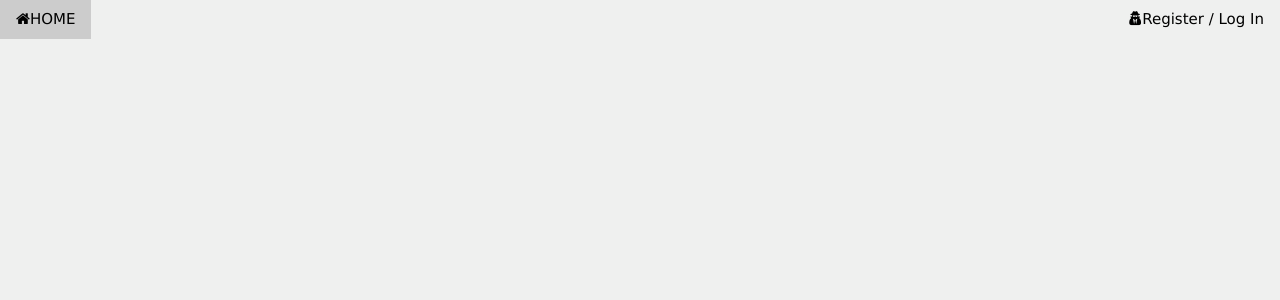
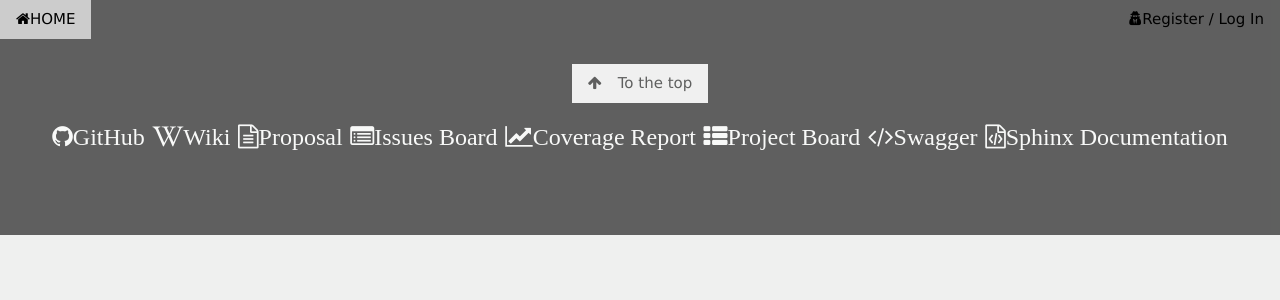
Before and after one commit to harshakurra123/quotes, a Django app: page /listpage/ in a window 1280 px wide. Shown: the top 300 px of the page. Run offline with Django 3.2, Linux system fonts and the light colour scheme; data that the repository does not hold is empty.

Commit message:
footer & links added

```diff
--- a/templates/about.html
+++ b/templates/about.html
@@ -59,6 +59,12 @@
         <li>
             <a href="https://github.com/harshakurra123/quotes/wiki"target="_blank">Wiki Page</a>
         </li>
+        <li>
+          <a href="https://harshakurra123.github.io/Codecoveragepages/"target="_blank">Coverage Report</a>
+        </li>
+        <li>
+          <a href="https://harshakurra123.github.io/Sphinxpages/"target="_blank">Sphinx Documentation</a>
+        </li>
     </ul>
 
 </div>
--- a/templates/list.html
+++ b/templates/list.html
@@ -158,6 +158,20 @@ h1 {
         {% endfor %}
 
     </div>
+    <footer class="w3-center w3-black w3-padding-64 w3-opacity w3-hover-opacity-off">
+        <a href="#" class="w3-button w3-light-grey"><i class="fa fa-arrow-up w3-margin-right"></i>To the top</a>
+        <div class="w3-xlarge w3-section"padding="20">
+            <i class="fa fa-github w3-hover-opacity"href="https://github.com/harshakurra123/quotes">GitHub</i>
+            <i class="fa fa-wikipedia-w" href="https://github.com/harshakurra123/quotes/wiki">Wiki</i>
+            <i class="fa fa-file-text-o"href="https://github.com/harshakurra123/quotes/blob/main/rfp.md">Proposal</i>
+            <i class="fa fa-list-alt" href="https://github.com/harshakurra123/quotes/issues">Issues Board</i>
+            <i class="fa fa-line-chart" aria-hidden="true" href="ttps://harshakurra123.github.io/Codecoveragepages/">Coverage Report</i>
+            <i class="fa fa-th-list" href="https://github.com/harshakurra123/quotes/projects/1">Project Board</i>
+            <i class="fa fa-code" href="swagger/">Swagger</i>
+            <i class="fa fa-file-code-o" href="https://harshakurra123.github.io/Sphinxpages/">Sphinx Documentation</i>
+        </div>
+
+    </footer>
 </body>
 
 </html>
```
Also changed, not shown: templates/home.html (+9 -11 lines), templates/us.html (+9 -8 lines), templates/viewquotes.html (+14 -0 lines).
